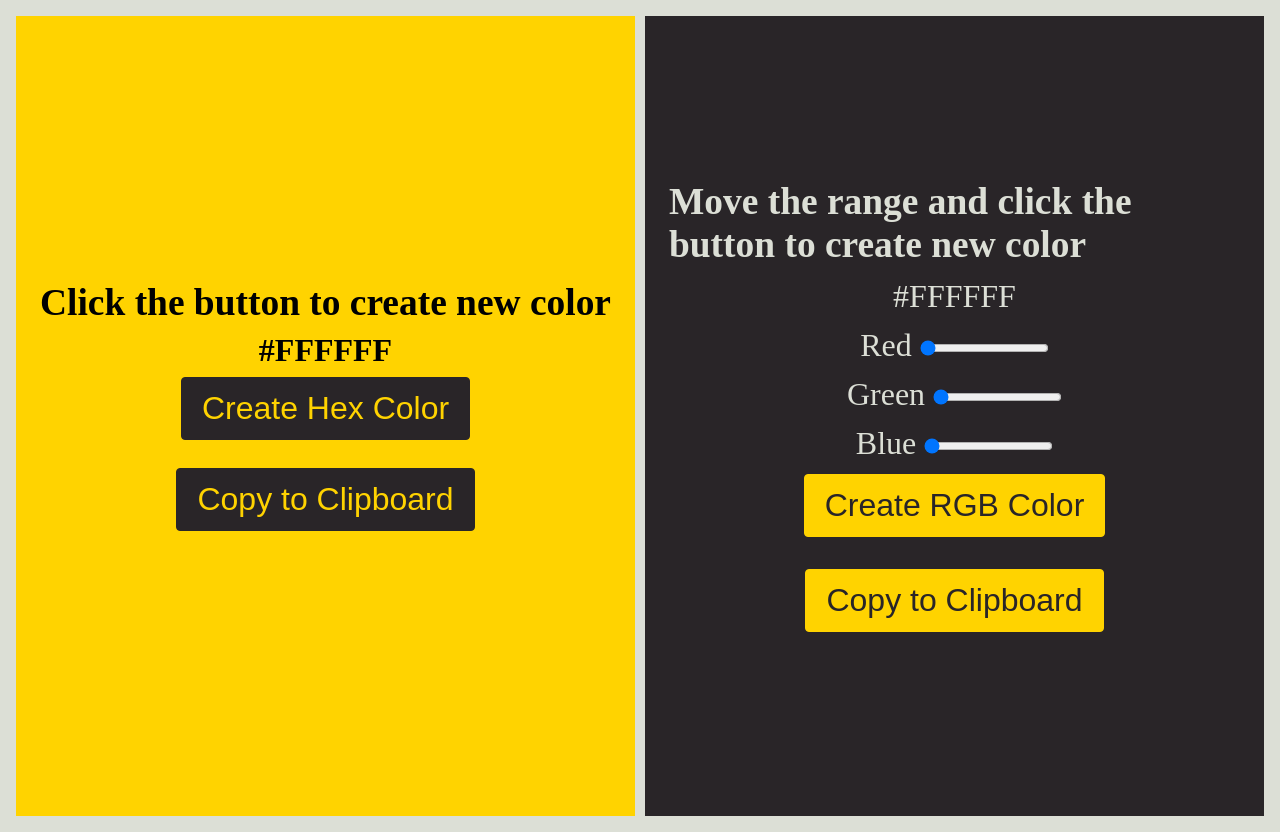
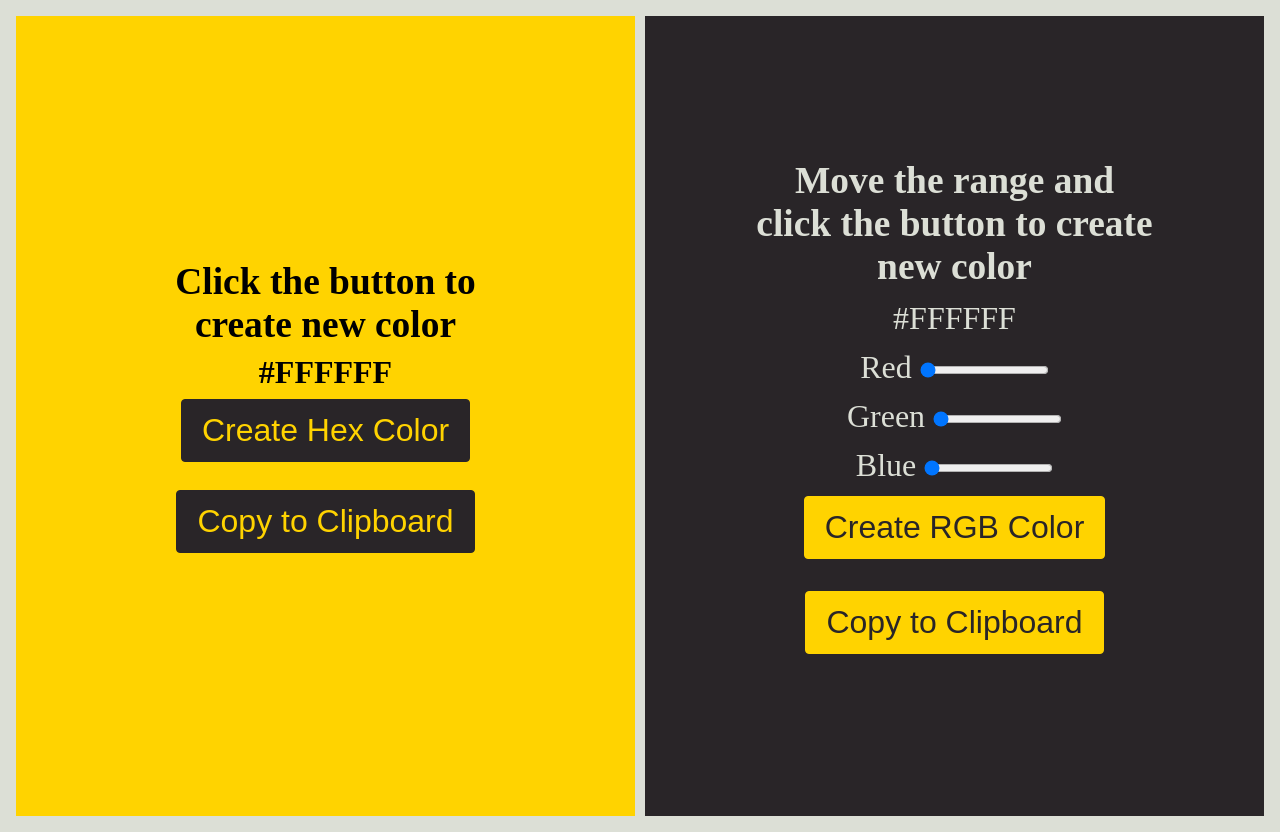
Before and after one commit to SofyaPim/random_color_generator, a plain HTML site: page index.html in a window 1280 px wide. Drawn offline with Linux system fonts and the light colour scheme.

Commit message:
Update style.css

```diff
--- a/style.css
+++ b/style.css
@@ -11,6 +11,11 @@ body{
    padding: 2vmin;
    font-size: clamp(.7rem, 2.5vw, 2rem);
    background-color:#dcdfd6;
+}
+h3{
+    text-align: center;
+    width: 70%;
+
 }
 .random-color-generator-container{
    display: flex;
```
